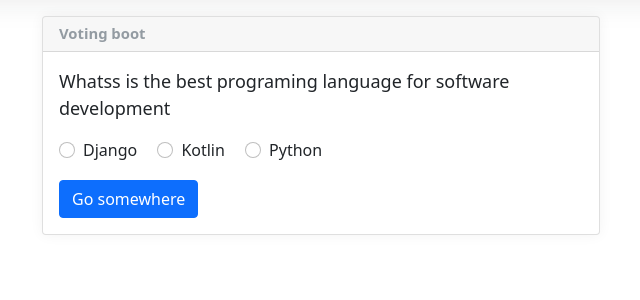
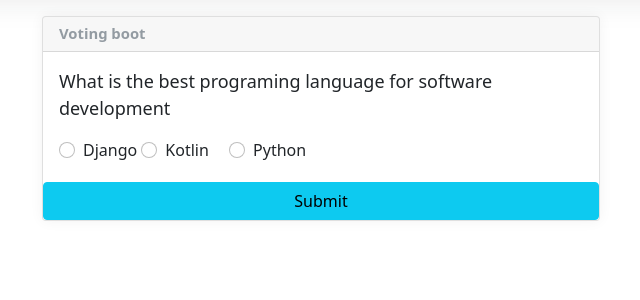
Before and after one commit to lilobaje/Poll_WepApp, a Django app: template Poll_web_app/poll/templates/poll/vote.html in a window 1280 px wide. Shown: the part 62-362 px from the top of the page, without its empty margins (319-959 px from the left). Run offline with Django 3.2, Linux system fonts and the light colour scheme; the template is opened without the code that fills it, so the values that code supplies are empty; some libraries are stand-ins or nearby versions.

Commit message:
update to vote

```diff
--- a/Poll_web_app/poll/templates/poll/vote.html
+++ b/Poll_web_app/poll/templates/poll/vote.html
@@ -9,32 +9,38 @@
             <h5 class="card-title mb-0">Voting boot</h5>
         </div>
         <div class="card-body">
-            <p class="card-text" style="font-size: large;">Whatss is the best programing language for software development</p>
+            <p class="card-text" style="font-size: large;">What is the best programing language for software development</p>
             <div>
                 <label class="form-check form-check-inline">
-<input class="form-check-input" type="radio" name="inline-radios-example" value="option1">
+                    <form method="POST">
+                        {% csrf_token %}
+<input class="form-check-input" type="radio" name="poll" value="option1">
 <span class="form-check-label">
 Django
 </span>
 </label>
                 <label class="form-check form-check-inline">
-<input class="form-check-input" type="radio" name="inline-radios-example" value="option2">
+<input class="form-check-input" type="radio" name="poll" value="option2">
 <span class="form-check-label">
 Kotlin
 </span>
 </label>
                 <label class="form-check form-check-inline">
-<input class="form-check-input" type="radio" name="inline-radios-example" value="option3">
+<input class="form-check-input" type="radio" name="poll" value="option3">
 <span class="form-check-label">
 Python
 </span>
 </label>
             </div>
-            <div class="pt-3">
-                <a href="#" class="btn btn-primary" >Go somewhere</a>
-            </div>
 
         </div>
+        <input type="hidden" name="id" value="1">
+
+
+        <button type="submit" class="btn btn-info">
+            Submit
+        </button>
+    </form>
     </div>
 </div>
 
```
Also changed, not shown: Poll_web_app/db.sqlite3.
